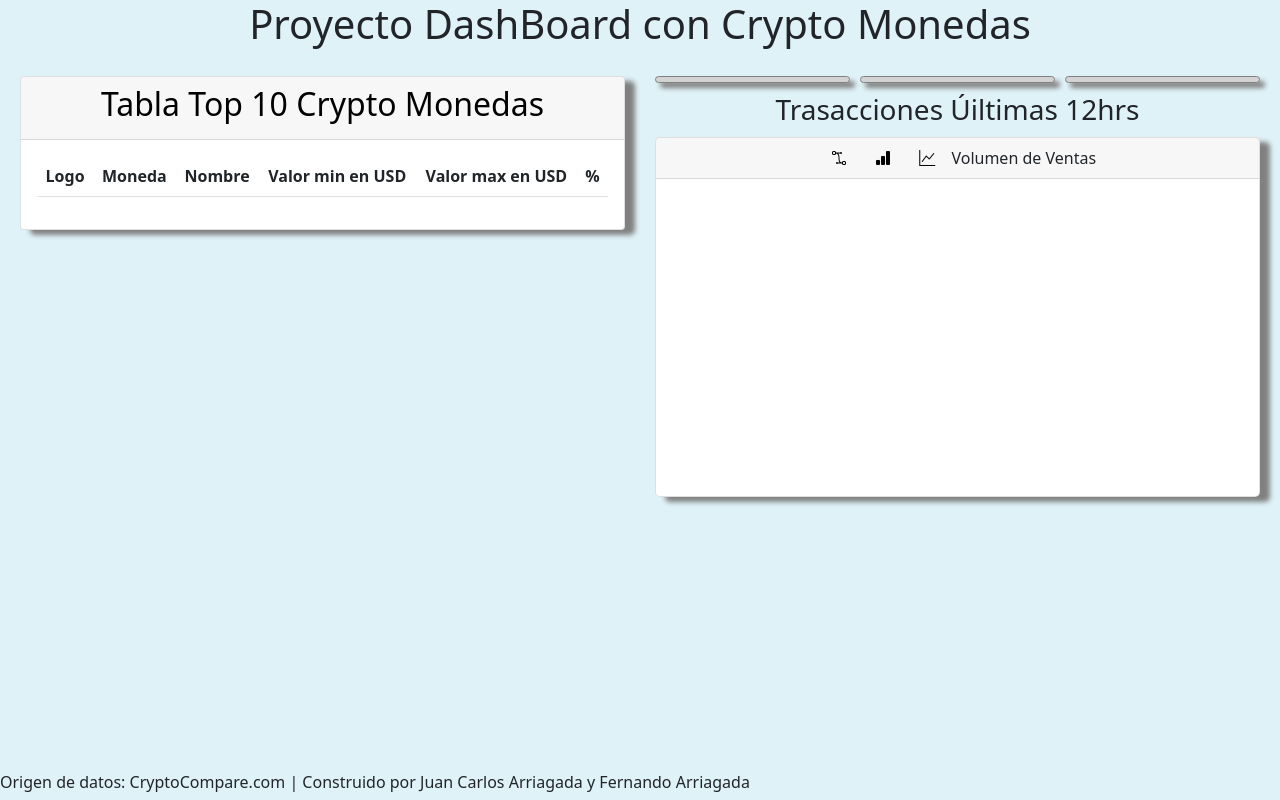
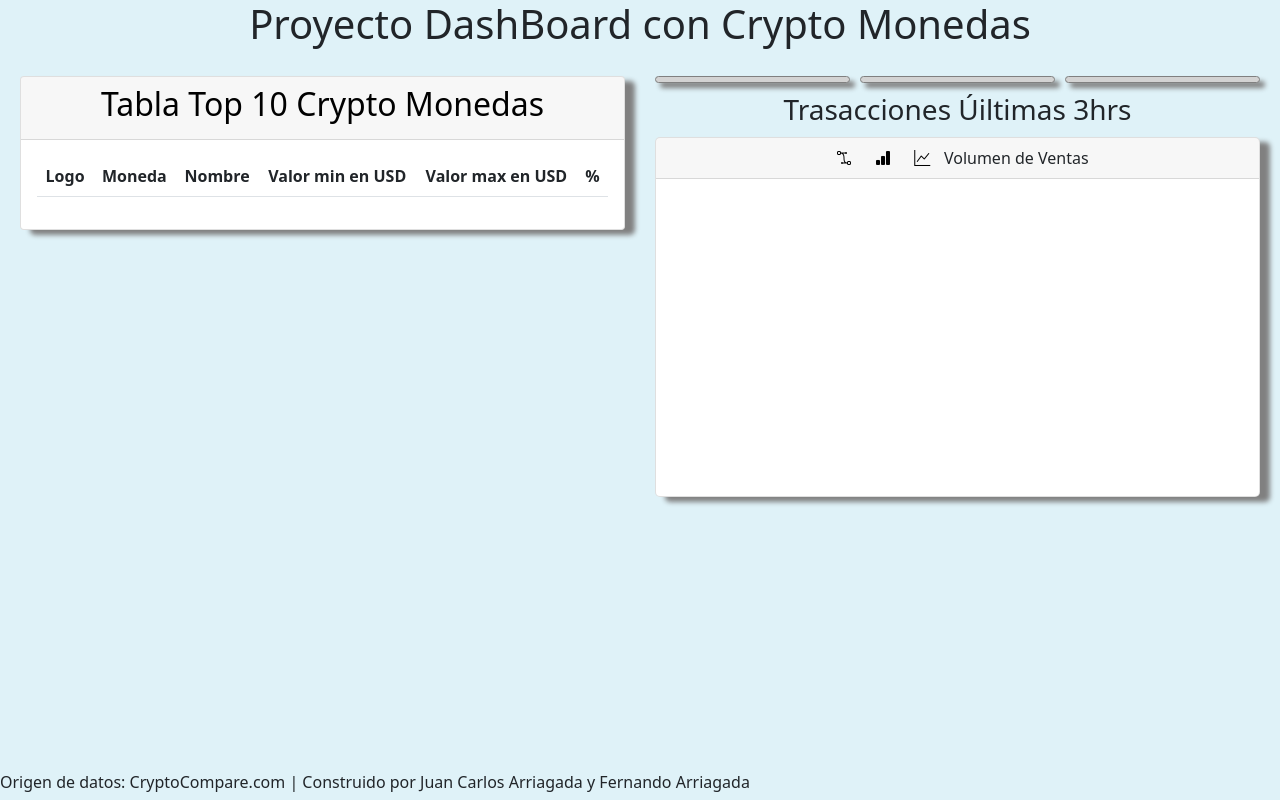
Before and after one commit to jarriagadatorres/Proyecto-DashBoard, a website: page index.html in a window 1280 px wide. Drawn offline with nearby package versions, Linux system fonts and the light colour scheme; no server answers.

Commit message:
cambio en el titulo del chart

```diff
--- a/assets/css/estilos.css
+++ b/assets/css/estilos.css
@@ -97,7 +97,7 @@ h2{
 
 }
 button {
-    width: 40px;
+    width: 35px;
     background-color: transparent;
     border: none;
 }
--- a/index.html
+++ b/index.html
@@ -52,7 +52,7 @@
                 </div>
                 <section>
                     <div id="titulo-grafico">
-                        <h3>Trasacciones Úiltimas 12hrs</h3>
+                        <h3>Trasacciones Úiltimas 3hrs</h3>
                     </div>
                     <div id="crypto-grafico" class="card">
 
```
